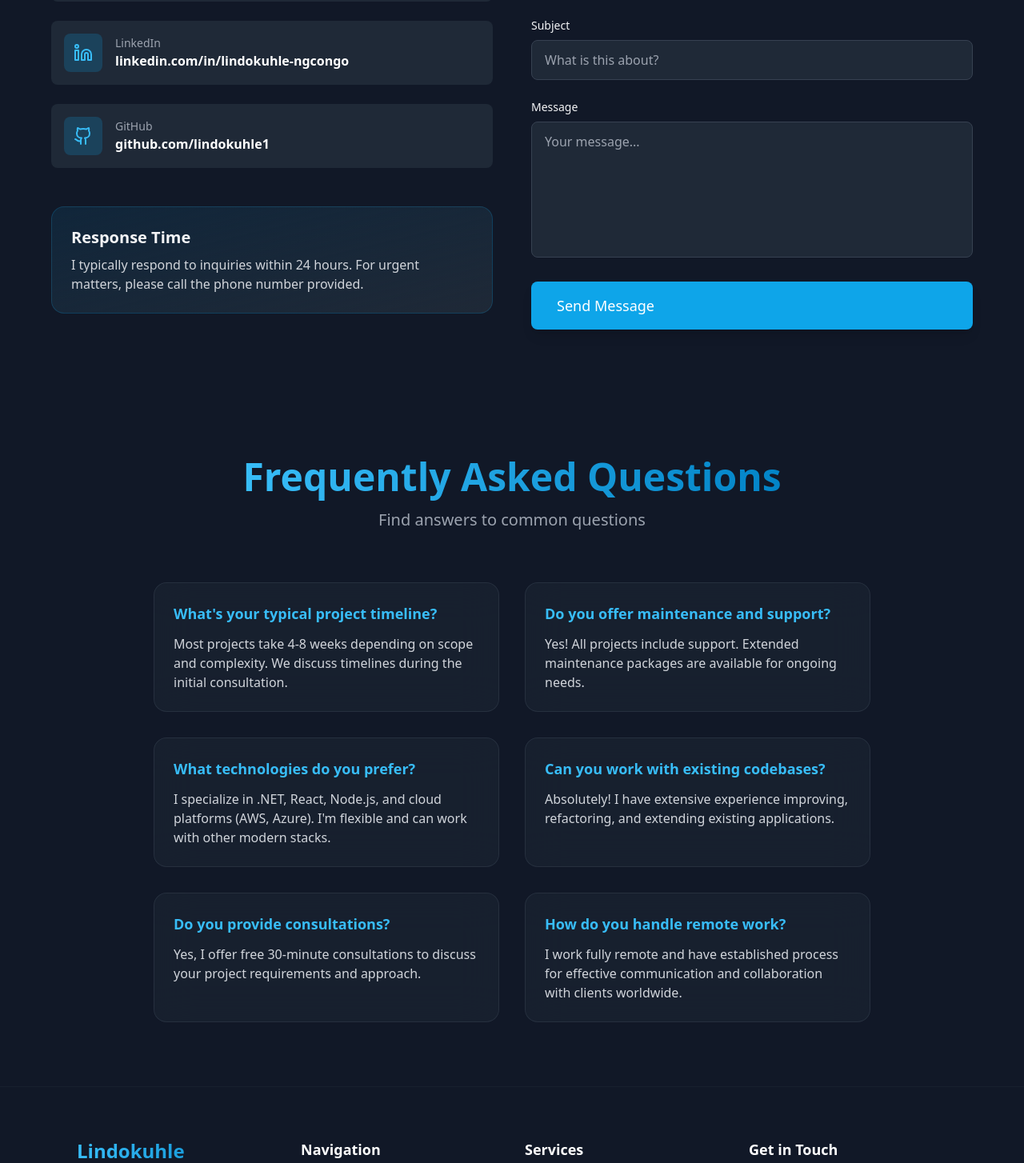
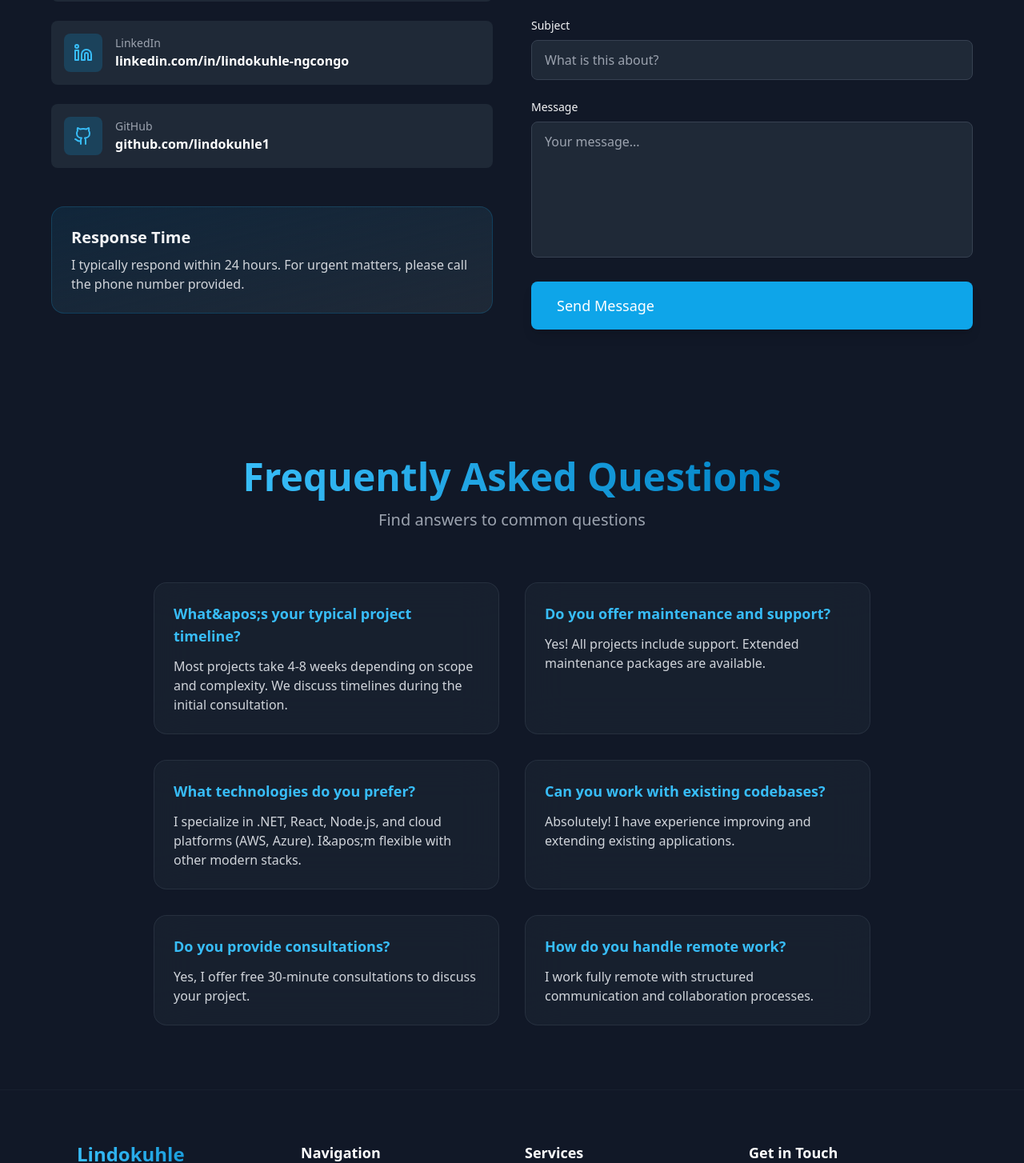
Before and after one commit to Lindokuhle1/lindokuhle-portfolio, a Next.js app: page /lindokuhle-portfolio/contact in a window 1280 px wide. Shown: the part 566-2020 px from the top of the page at 80% size. Built offline with nearby package versions, Linux system fonts and the light colour scheme.

Commit message:
Update page.tsx

```diff
--- a/src/app/contact/page.tsx
+++ b/src/app/contact/page.tsx
@@ -39,7 +39,7 @@ export default function ContactPage() {
       <Section id="contact" className="min-h-screen">
         <SectionTitle
           title="Get in Touch"
-          subtitle="Let's start a conversation about your next project"
+          subtitle="Let&apos;s start a conversation about your next project"
         />
 
         <div className="grid grid-cols-1 lg:grid-cols-2 gap-12">
@@ -50,7 +50,7 @@ export default function ContactPage() {
             transition={{ duration: 0.6 }}
             viewport={{ once: true }}
           >
-            <h2 className="text-3xl font-bold mb-8">Let's Connect</h2>
+            <h2 className="text-3xl font-bold mb-8">Let&apos;s Connect</h2>
 
             <div className="space-y-6">
               {contactMethods.map((method, index) => {
@@ -89,8 +89,7 @@ export default function ContactPage() {
             >
               <h3 className="text-xl font-bold mb-2">Response Time</h3>
               <p className="text-dark-300">
-                I typically respond to inquiries within 24 hours. For urgent
-                matters, please call the phone number provided.
+                I typically respond within 24 hours. For urgent matters, please call the phone number provided.
               </p>
             </motion.div>
           </motion.div>
@@ -118,28 +117,28 @@ export default function ContactPage() {
         <div className="grid grid-cols-1 md:grid-cols-2 gap-8 max-w-4xl mx-auto">
           {[
             {
-              q: 'What\'s your typical project timeline?',
+              q: 'What&apos;s your typical project timeline?',
               a: 'Most projects take 4-8 weeks depending on scope and complexity. We discuss timelines during the initial consultation.',
             },
             {
               q: 'Do you offer maintenance and support?',
-              a: 'Yes! All projects include support. Extended maintenance packages are available for ongoing needs.',
+              a: 'Yes! All projects include support. Extended maintenance packages are available.',
             },
             {
               q: 'What technologies do you prefer?',
-              a: 'I specialize in .NET, React, Node.js, and cloud platforms (AWS, Azure). I\'m flexible and can work with other modern stacks.',
+              a: 'I specialize in .NET, React, Node.js, and cloud platforms (AWS, Azure). I&apos;m flexible with other modern stacks.',
             },
             {
               q: 'Can you work with existing codebases?',
-              a: 'Absolutely! I have extensive experience improving, refactoring, and extending existing applications.',
+              a: 'Absolutely! I have experience improving and extending existing applications.',
             },
             {
               q: 'Do you provide consultations?',
-              a: 'Yes, I offer free 30-minute consultations to discuss your project requirements and approach.',
+              a: 'Yes, I offer free 30-minute consultations to discuss your project.',
             },
             {
               q: 'How do you handle remote work?',
-              a: 'I work fully remote and have established process for effective communication and collaboration with clients worldwide.',
+              a: 'I work fully remote with structured communication and collaboration processes.',
             },
           ].map((item, index) => (
             <motion.div
```
